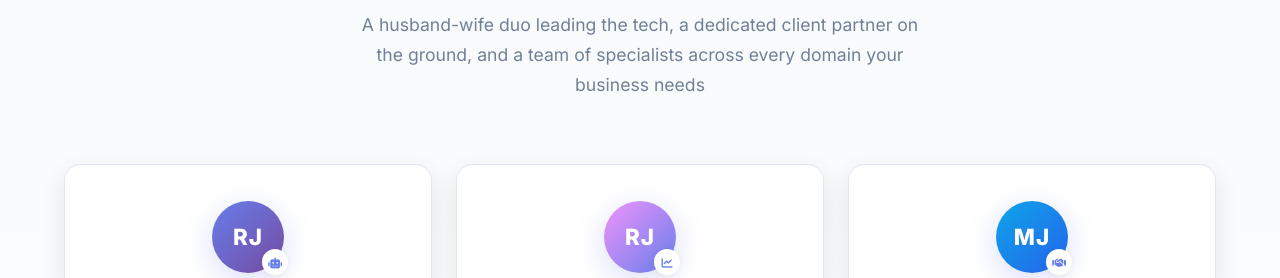
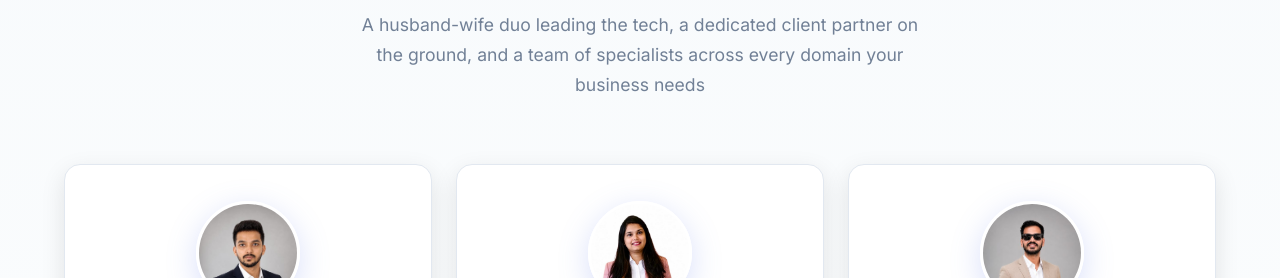
Before and after one commit to Biztarasolutions/website, a plain HTML site: page about.html in a window 1280 px wide. Shown: the part 1418-1696 px from the top of the page. Drawn offline with Linux system fonts and the light colour scheme.

Commit message:
Add real founder photos on About page
- Add optimized headshots for Rishabh, Rishika & Mayank (600px JPG, ~25 KB each)
- Replace initials avatars with circular photo avatars; keep role badge
- Add .avatar-photo styling

Co-Authored-By: Claude Opus 4.8 <noreply@anthropic.com>

```diff
--- a/about.html
+++ b/about.html
@@ -152,7 +152,7 @@
             <div class="founders-grid">
                 <div class="founder-card">
                     <div class="founder-avatar">
-                        <div class="avatar-initials">RJ</div>
+                        <img class="avatar-photo" src="assets/rishabh.jpg" alt="Rishabh Jain" width="104" height="104">
                         <div class="founder-badge-icon"><i class="fas fa-robot"></i></div>
                     </div>
                     <div class="founder-info">
@@ -175,7 +175,7 @@
 
                 <div class="founder-card">
                     <div class="founder-avatar">
-                        <div class="avatar-initials ri">RJ</div>
+                        <img class="avatar-photo" src="assets/rishika.jpg" alt="Rishika Jain" width="104" height="104">
                         <div class="founder-badge-icon"><i class="fas fa-chart-line"></i></div>
                     </div>
                     <div class="founder-info">
@@ -198,7 +198,7 @@
 
                 <div class="founder-card">
                     <div class="founder-avatar">
-                        <div class="avatar-initials ma">MJ</div>
+                        <img class="avatar-photo" src="assets/mayank.jpg" alt="Mayank Jain" width="104" height="104">
                         <div class="founder-badge-icon"><i class="fas fa-handshake"></i></div>
                     </div>
                     <div class="founder-info">
--- a/css/style.css
+++ b/css/style.css
@@ -1200,6 +1200,17 @@ body {
     background: linear-gradient(135deg, #0ea5e9, #2563eb);
 }
 
+.avatar-photo {
+    width: 104px;
+    height: 104px;
+    border-radius: 50%;
+    object-fit: cover;
+    object-position: center top;
+    border: 3px solid white;
+    box-shadow: var(--shadow-purple);
+    display: block;
+}
+
 .founder-badge-icon {
     position: absolute;
     bottom: -2px;
```
Also changed, not shown: assets/mayank.jpg (added), assets/rishabh.jpg (added), assets/rishika.jpg (added).
